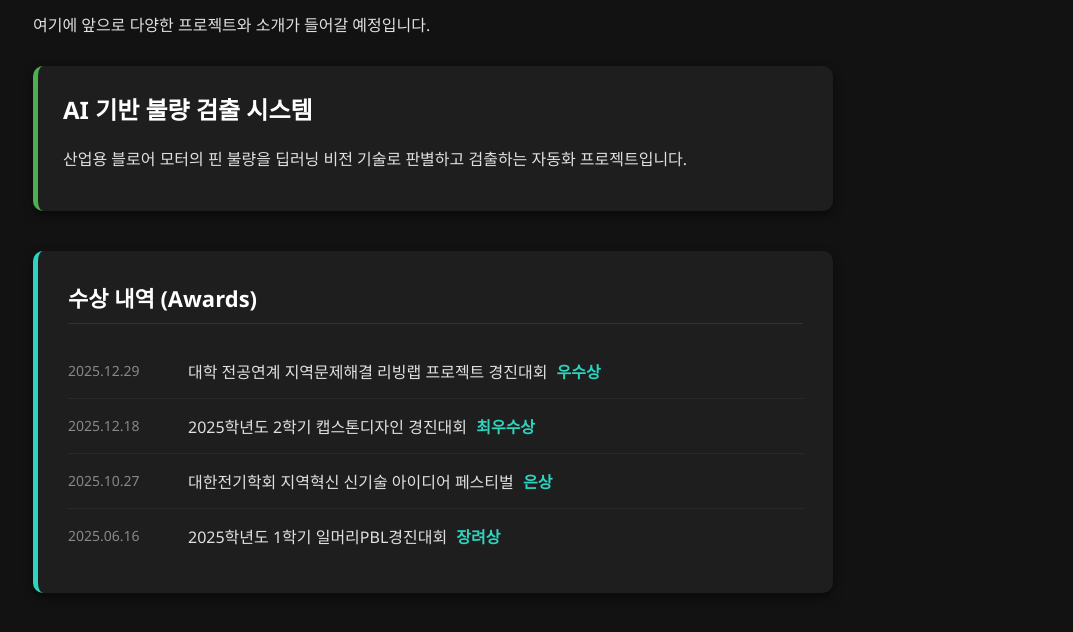
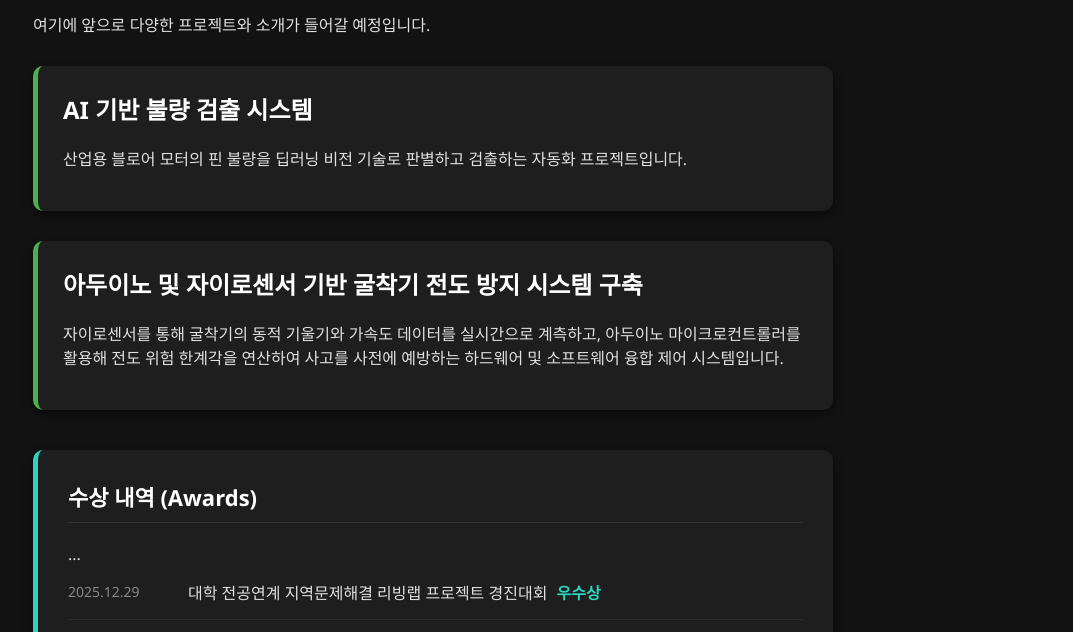
Before and after one commit to ggfsdagf/ggfsdagf.github.io, a plain HTML site: page index.html in a window 1280 px wide. Shown: the part 139-771 px from the top of the page, without its empty margins (207-1280 px from the left). Drawn offline with Linux system fonts and the light colour scheme.

Commit message:
Add files via upload

```diff
--- a/index.html
+++ b/index.html
@@ -21,8 +21,15 @@
             <h2>AI 기반 불량 검출 시스템</h2>
             <p>산업용 블로어 모터의 핀 불량을 딥러닝 비전 기술로 판별하고 검출하는 자동화 프로젝트입니다.</p>
         </div>
-    <div class="awards-section">
+
+        <div class="project-card">
+            <h2>아두이노 및 자이로센서 기반 굴착기 전도 방지 시스템 구축</h2>
+            <p>자이로센서를 통해 굴착기의 동적 기울기와 가속도 데이터를 실시간으로 계측하고, 아두이노 마이크로컨트롤러를 활용해 전도 위험 한계각을 연산하여 사고를 사전에 예방하는 하드웨어 및 소프트웨어 융합 제어 시스템입니다.</p>
+        </div>
+
+        <div class="awards-section">
             <h2>수상 내역 (Awards)</h2>
+            ...
 
             <div class="award-item">
                 <span class="award-date">2025.12.29</span>
```
